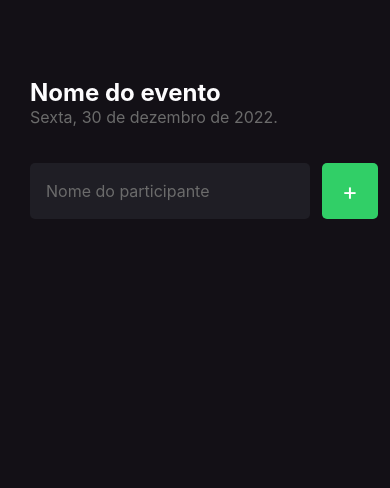
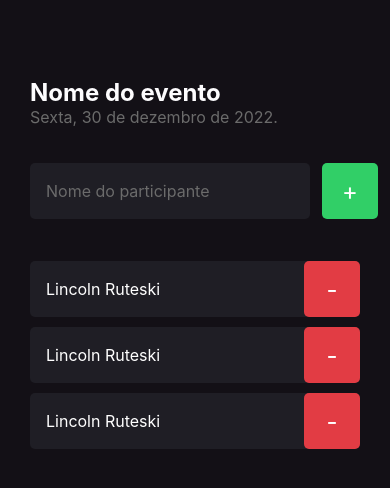
Before and after one commit to Ruteski/ImHere, a React Native app: screen / in a window 390 px wide. Shown: the top 488 px of the page. Built offline with nearby package versions, Linux system fonts and the light colour scheme.

Commit message:
criado o componente de participante

```diff
--- /dev/null
+++ b/src/components/Participant/index.tsx
@@ -0,0 +1,26 @@
+import {View, Text, TouchableOpacity} from 'react-native';
+
+import {styles} from './styles';
+
+export function Participant() {
+   const handleParticipantDelete = () => {
+      console.log('participante deletado');
+   }
+
+   return(
+      <View style={styles.container}>
+         <Text style={styles.name}>
+            Lincoln Ruteski
+         </Text>
+
+         <TouchableOpacity
+            style={styles.button}
+            onPress={handleParticipantDelete}
+         >
+            <Text style={styles.buttonText}>
+               -
+            </Text>
+         </TouchableOpacity>
+      </View>
+   )
+}
--- /dev/null
+++ b/src/components/Participant/styles.ts
@@ -0,0 +1,33 @@
+import {StyleSheet} from 'react-native';
+
+export const styles = StyleSheet.create({
+   container: {
+      width: '100%',
+      backgroundColor: '#1f1e25',
+      borderRadius: 5,
+      flexDirection: 'row',
+      alignItems: 'center',
+      marginBottom: 10
+   },
+
+   name: {
+      flex: 1,
+      fontSize: 16,
+      color: '#fff',
+      marginLeft: 16
+   },
+
+   button: {
+      width: 56,
+      height: 56,
+      borderRadius: 5,
+      backgroundColor: '#e23c44',
+      alignItems: 'center',
+      justifyContent: 'center'
+   },
+
+   buttonText: {
+      color: '#fff',
+      fontSize: 24
+   },
+});
--- a/src/screens/Home/index.tsx
+++ b/src/screens/Home/index.tsx
@@ -1,4 +1,6 @@
 import {Text, View, TextInput, TouchableOpacity} from "react-native";
+
+import {Participant} from "../../components/Participant";
 
 import {styles} from "./styles";
 
@@ -33,6 +35,10 @@
                </Text>
             </TouchableOpacity>
          </View>
+
+         <Participant/>
+         <Participant/>
+         <Participant/>
       </View>
    )
 }
```
